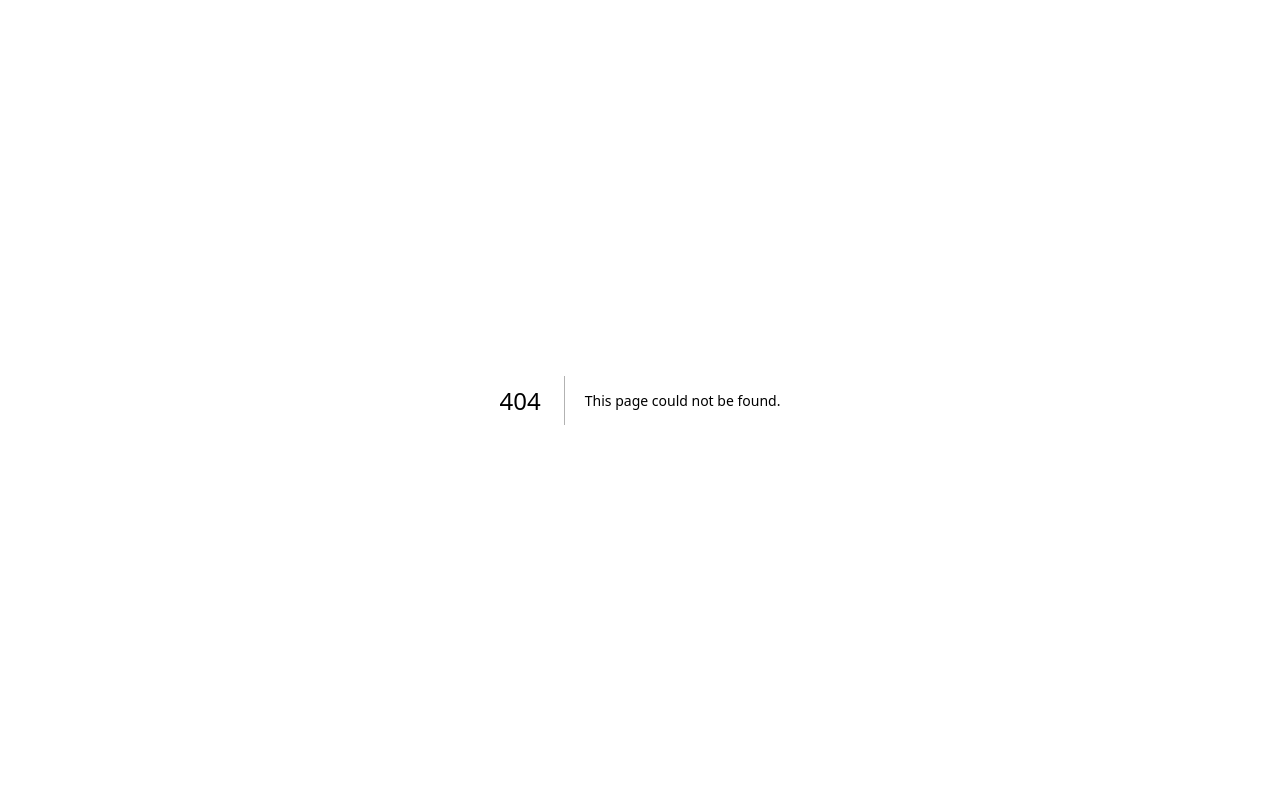
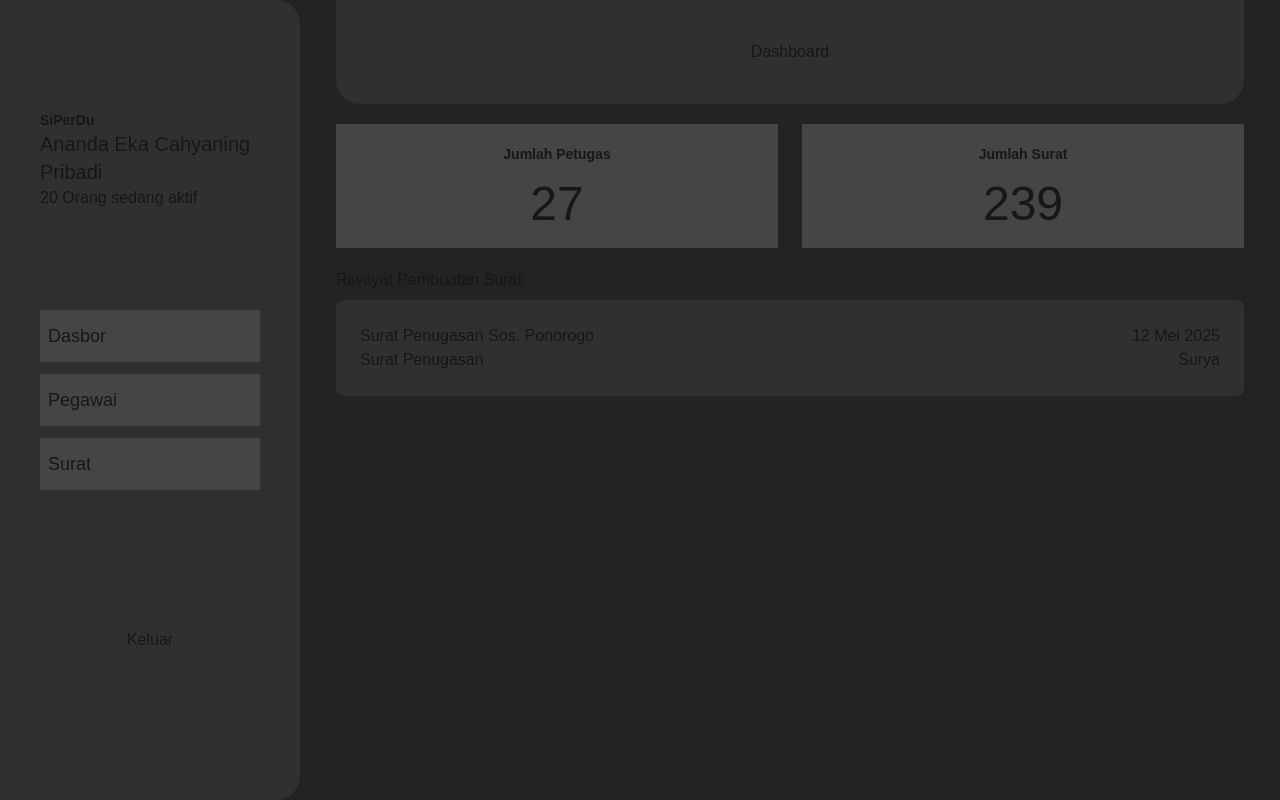
Before and after one commit to AnandaCahya/persuratan, a Next.js app: page /dashboard in a window 1280 px wide. Before the commit this address had no page. Built offline with nearby package versions, Linux system fonts and the light colour scheme.

Commit message:
Add dashboard page

```diff
--- /dev/null
+++ b/src/app/(withNavigation)/dashboard/page.js
@@ -0,0 +1,28 @@
+import Card from "@/app/components/card"
+import Header from "@/app/components/header"
+
+const Dashboard = ({}) => {
+    return (
+        <div className="w-full px-9 flex flex-col gap-5">
+            <Header name={"Dashboard"} />
+            <div className="grid grid-cols-2 gap-6">
+                <div className="flex flex-col items-center p-5 gap-4 bg-[#454545]">
+                    <a className="text-sm font-semibold">Jumlah Petugas</a>
+                    <a className="text-5xl">27</a>
+                </div>
+                <div className="flex flex-col items-center p-5 gap-4 bg-[#454545]">
+                    <a className="text-sm font-semibold">Jumlah Surat</a>
+                    <a className="text-5xl">239</a>
+                </div>
+            </div>
+            <div className="flex flex-col gap-2 xl:h-7/12 lg:h-6/12 md:h-5/12">
+                <a>Riwayat Pembuatan Surat</a>
+                <div className="w-full flex flex-col md:overflow-y-scroll md:overflow-x-hidden gap-2 md:customscroll">
+                    <Card title={"Surat Penugasan Sos. Ponorogo"} subtitle={"Surat Penugasan"} time={"12 Mei 2025"} author={"Surya"}/>
+                </div>
+            </div>
+        </div>
+    )
+}
+
+export default Dashboard
--- /dev/null
+++ b/src/app/(withNavigation)/layout.js
@@ -0,0 +1,14 @@
+import Navbar from "./../components/navbar"
+
+const NavLayout = ({ children }) => {
+    return (
+        <div className="w-full h-screen overflow-x-hidden overflow-y-scroll flex flex-row bg-[#232323] hiddenscroll">
+            <Navbar />
+            <div className="md:ml-[300px] w-full h-full">
+                {children}
+            </div>
+        </div>
+    )
+}
+
+export default NavLayout
--- /dev/null
+++ b/src/app/components/card.js
@@ -0,0 +1,16 @@
+const Card = ({title, subtitle, author, time}) => {
+    return (
+        <div className="w-full p-6 grid grid-cols-2 bg-[#303030] rounded-lg">
+            <div className="grid grid-rows-2">
+                <a>{title}</a>
+                <a>{subtitle}</a>
+            </div>
+            <div className="grid grid-rows-2 text-end">
+                <a>{time}</a>
+                <a>{author}</a>
+            </div>
+        </div>
+    )
+}
+
+export default Card
--- /dev/null
+++ b/src/app/components/header.js
@@ -0,0 +1,9 @@
+const Header = ({ name }) => {
+    return (
+        <div className="w-full py-10 bg-[#303030] rounded-b-3xl text-center">
+            {name}
+        </div>
+    )
+}
+
+export default Header
--- /dev/null
+++ b/src/app/components/navbar.js
@@ -0,0 +1,23 @@
+import Link from "next/link"
+
+const Navbar = () => {
+    return (
+        <div className="w-[300px] h-full grid grid-rows-3 p-10 rounded-r-3xl bg-[#303030] fixed">
+            <div className="flex flex-col justify-center">
+                <p className="font-semibold text-sm">SiPerDu</p>
+                <p className="text-xl">Ananda Eka Cahyaning Pribadi</p>
+                <p>20 Orang sedang aktif</p>
+            </div>
+            <div className="flex flex-col justify-center gap-3">
+                <Link className="w-full bg-[#454545] text-lg py-3 px-2" href={"/dashboard"}>Dasbor</Link>
+                <Link className="w-full bg-[#454545] text-lg py-3 px-2" href={"/pegawai"}>Pegawai</Link>
+                <Link className="w-full bg-[#454545] text-lg py-3 px-2" href={"/surat"}>Surat</Link>
+            </div>
+            <div className="flex flex-col justify-center">
+                <button className="hover:bg-[#454545] py-3 px-2 transition-all duration-150">Keluar</button>
+            </div>
+        </div>
+    )
+}
+
+export default Navbar
```
